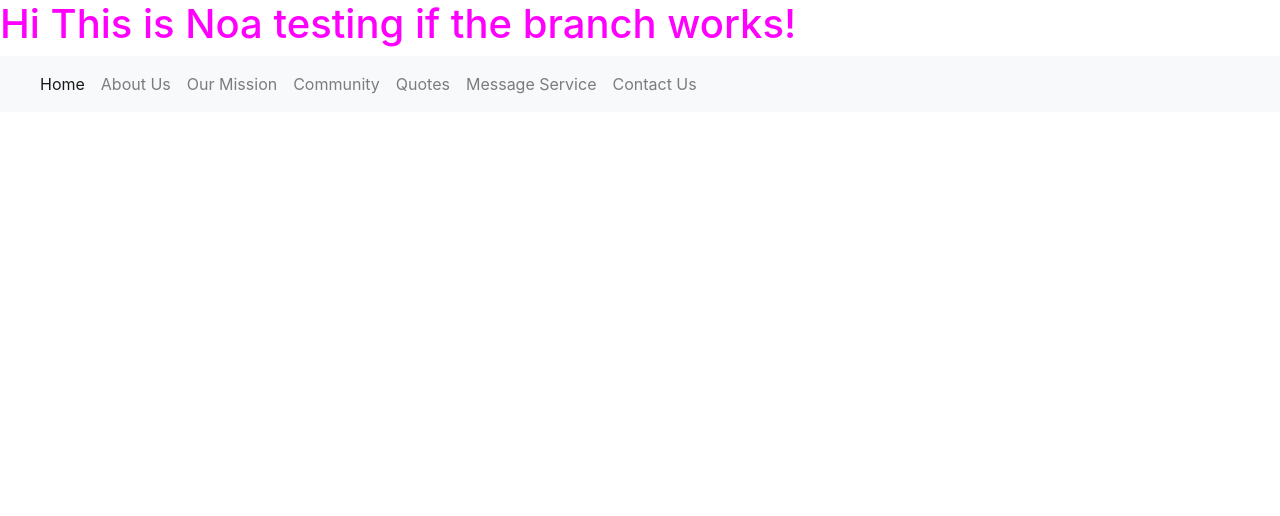
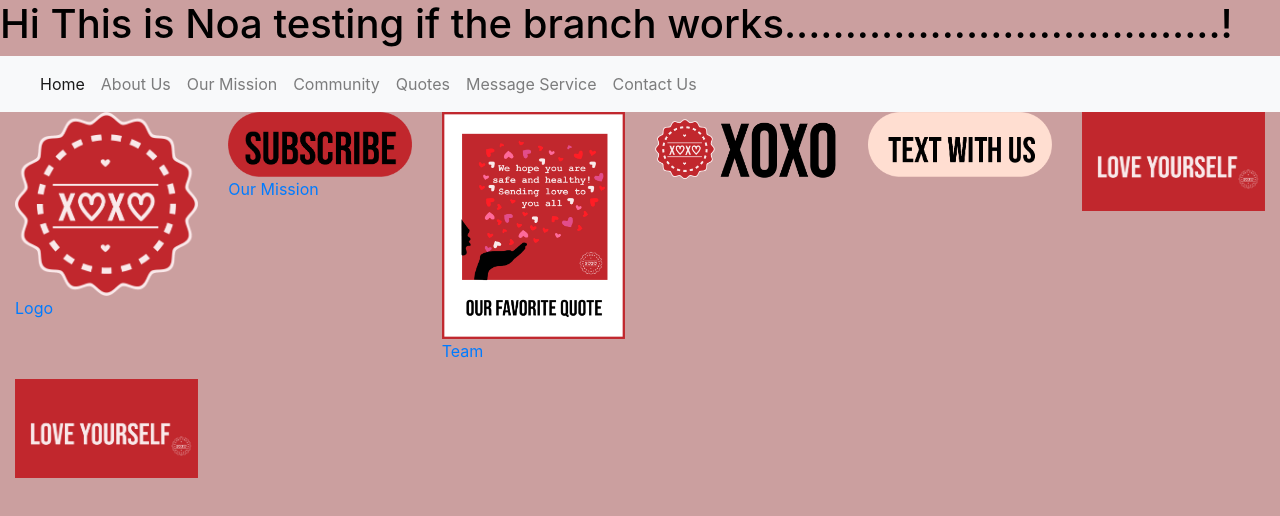
Before and after one commit to ViktorShalliev/XOXO, a plain HTML site: page index.html in a window 1280 px wide. Drawn offline with Linux system fonts and the light colour scheme.

Commit message:
adding grid (draft1)

```diff
--- a/css/styles.css
+++ b/css/styles.css
@@ -1,8 +1,16 @@
 @charset "utf-8";
 
+body{
+background-color:#CB9F9F;
+
+}
+
 h1
-{color: fuchsia;}
+{color: #000000;}
 
 .nav {
 	font-family: "bebas-neue";
 }
+row{
+	align-content:flex-end;
+}
--- a/index.html
+++ b/index.html
@@ -11,7 +11,7 @@
 	  <title>XOXO</title>
 	</head>
 <body>
-<h1>Hi This is Noa testing if the branch works!</h1>
+<h1>Hi This is Noa testing if the branch works....................................!</h1>
 
 <!-- Header -->
 
@@ -50,7 +50,49 @@
 </nav>
 
 <!-- Maind grid -->
+	 <div class="container-fluid">
+  <div class="row">
+    <div class="bg-red col-xl-2 col-lg-4 col-md-6 col-sm-12"><img class="img-fluid" src="Images/Aboutpage/Supporting images/FF Logo.png" width="" height="" alt=""/><br>
+                           <a href="Pictures.html">
+                                         <p > Logo</p>
+                           </a>
+    </div>
+    <div class="bg-blue col-xl-2 col-lg-4 col-md-6 col-sm-12"><img class="img-fluid" src="Images/Homepage/Supporting Images/Subscribe_button.png" width="500" height="500" alt=""/><br>
+                           <a href="Pictures.html">
+                                         <p> Our Mission </p>
+                           </a>
 
+    </div>
+    <div class="bg-red col-xl-2 col-lg-4 col-md-6 col-sm-12"><img class="img-fluid" src="Images/Homepage/Supporting Images/fullpoldaroid_homepage.png" width="500" height="500" alt=""/><br>
+      <a href="Pictures.html">
+                                         <p>Team</p>
+                           </a>
+    </div>
+    <div class="bg-blue col-xl-2 col-lg-4 col-md-6 col-sm-12"><img class="img-fluid" src="Images/Homepage/Supporting Images/logo_and_name.png" width="500" height="500" alt=""/><br>
+     <a href="Pictures.html">
+                                         <p> </p>
+                           </a>
+    </div>
+    <div class="bg-red col-xl-2 col-lg-4 col-md-6 col-sm-12"><img class="img-fluid" src="Images/Homepage/Supporting Images/textwithus_button.png" width="500" height="500" alt=""/><br>
+      <a href="Pictures.html">
+                                         <p> </p>
+                           </a>
+    </div>
+    <div class="bg-blue col-xl-2 col-lg-4 col-md-6 col-sm-12"><img class="img-fluid" src="Images/Homepage/Supporting Images/banner_xoxo.png" width="500" height="500" alt=""/><br>
+      <a href="Pictures.html">
+                                         <p></p>
+
+                           </a>
+		</div>
+    <div class="bg-blue col-xl-2 col-lg-4 col-md-6 col-sm-12"><img class="img-fluid" src="Images/Homepage/Supporting Images/banner_xoxo.png" width="500" height="500" alt=""/><br>
+      <a href="Pictures.html">
+                                         <p></p>
+
+                           </a>
+    </div>
+
+
+	</div>
 
 <!-- Footer -->
 
```
Also changed, not shown: 1 other file.
